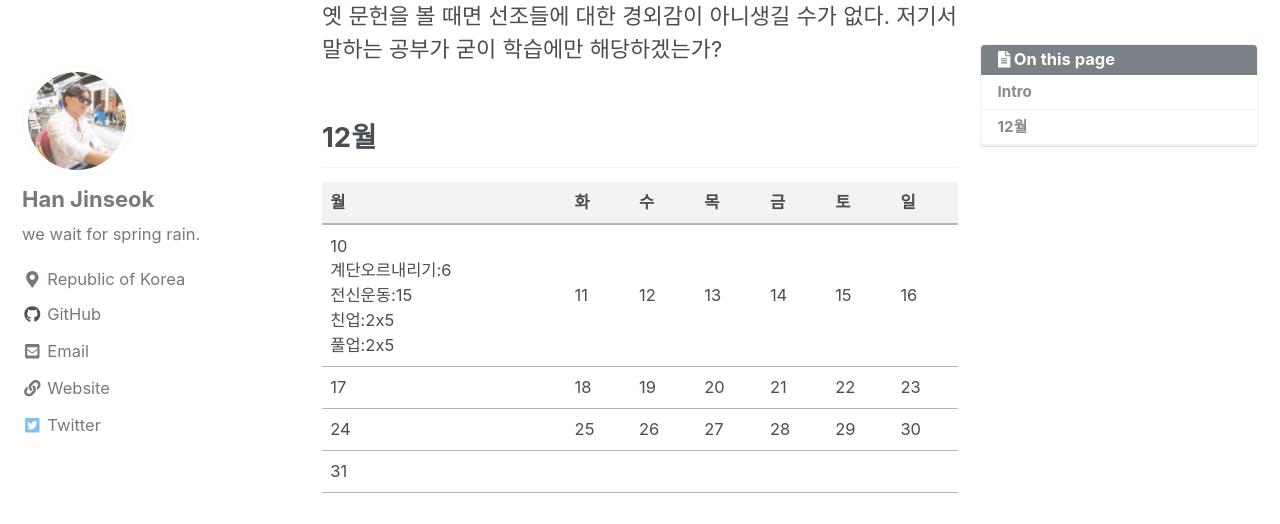
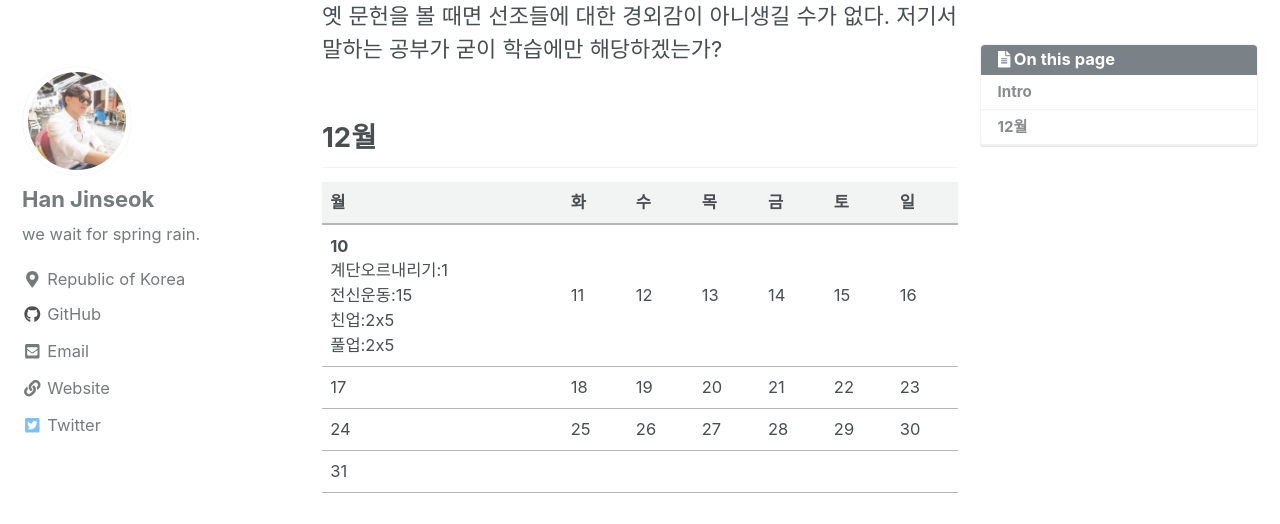
Before and after one commit to moregorenine/moregorenine.github.io, a Jekyll site: the page built from _posts/exercise/2018-12-10-exercise.md, in a window 1280 px wide and 900 px high, scrolled down 611 px. Shown: the top 524 px of the window. Built offline with Jekyll 4.4.1, drawn with Linux system fonts in a browser that asks for light colours; nearby versions of some CDN libraries; comment, search, counter and statistics services are not loaded; a style sheet for code colours, icons or effects is not loaded.

Commit message:
Update 2018-12-10-exercise.md

```diff
--- a/_posts/exercise/2018-12-10-exercise.md
+++ b/_posts/exercise/2018-12-10-exercise.md
@@ -20,7 +20,7 @@ toc_sticky: true
 
 | 월 | 화 | 수 | 목 | 금 | 토 | 일 |
 |:---|:---|:---|:---|:---|:---|:---|
-| 10<br>계단오르내리기:6<br>전신운동:15<br>친업:2x5<br>풀업:2x5 | 11 | 12 | 13 | 14 | 15 | 16 |
+| **10**<br>계단오르내리기:1<br>전신운동:15<br>친업:2x5<br>풀업:2x5 | 11 | 12 | 13 | 14 | 15 | 16 |
 | 17 | 18 | 19 | 20 | 21 | 22 | 23 |
 | 24 | 25 | 26 | 27 | 28 | 29 | 30 |
 | 31 |    |    |    |    |    |    |
```
